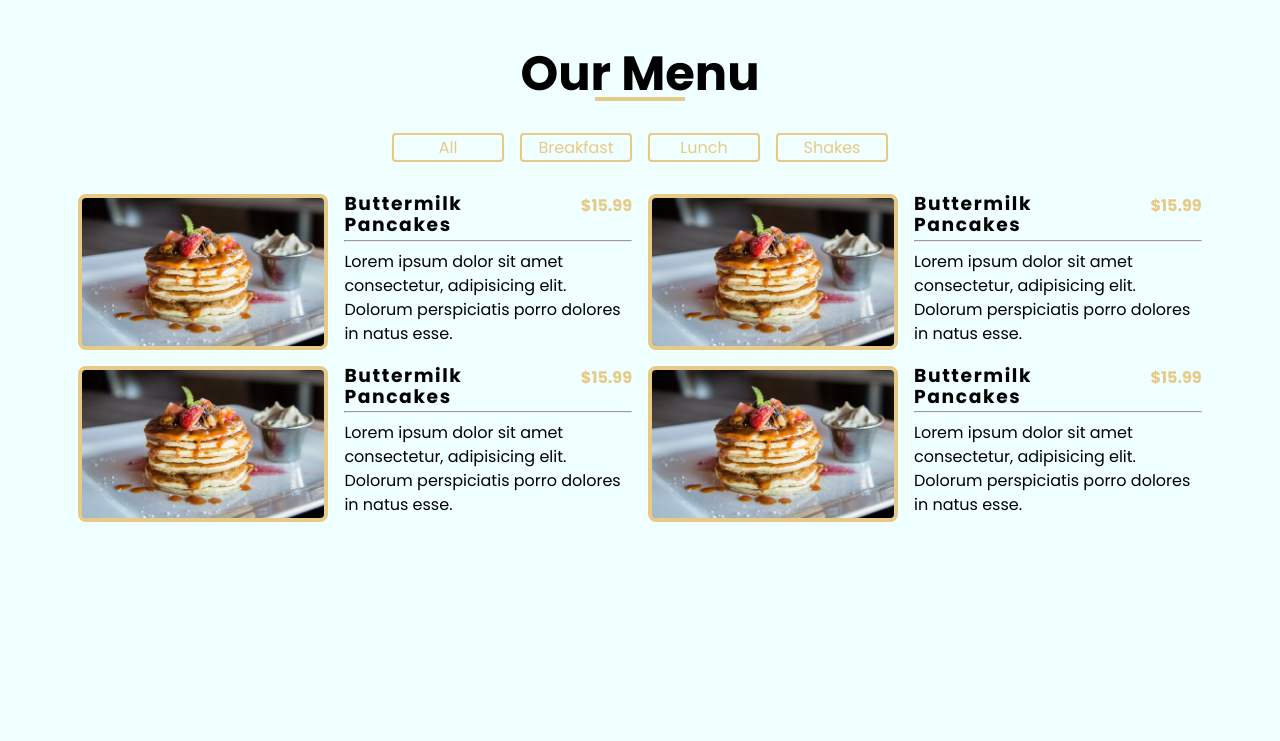
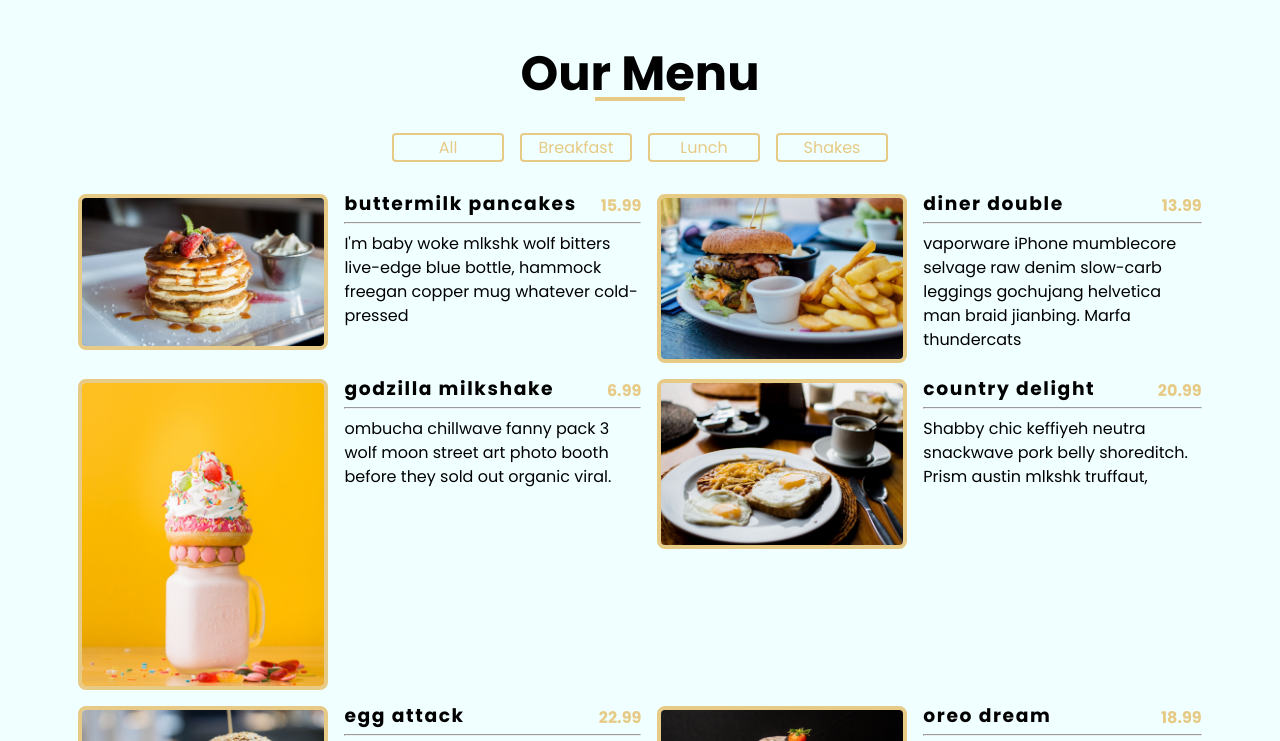
Before and after one commit to adswhitehouse/menu, a plain HTML site: page index.html in a window 1280 px wide. Both pictures are taken after a click on the button "All". Shown: the top 741 px of the page. Drawn offline with Linux system fonts and the light colour scheme.

Commit message:
added styling. removed menu items from html and generated using js. made menu buttons interactive

```diff
--- a/index.html
+++ b/index.html
@@ -18,71 +18,15 @@
   <header>
     <h1 class="page-heading">Our Menu</h1>
     <div class="filter-buttons">
-      <button class="filter-button">All</button>
-      <button class="filter-button">Breakfast</button>
-      <button class="filter-button">Lunch</button>
-      <button class="filter-button">Shakes</button>
+      <button class="filter-button jsAllBtn">All</button>
+      <button class="filter-button jsBreakfastBtn">Breakfast</button>
+      <button class="filter-button jsLunchBtn">Lunch</button>
+      <button class="filter-button jsShakesBtn">Shakes</button>
     </div>
   </header>
 
   <main>
-    <div class="menu-items">
-      <div class="menu-item">
-        <div class="menu-item-img"><img src="./images/item-1.jpeg" alt=""></div>
-        <div class="menu-item-content">
-          <div class="menu-item-title">
-            <h3>Buttermilk Pancakes</h3>
-            <span class="menu-item-price">$15.99</span>
-          </div>
-          <div class="menu-item-text">
-            <hr>
-            <p>Lorem ipsum dolor sit amet consectetur, adipisicing elit. Dolorum perspiciatis porro dolores in natus
-              esse.</p>
-          </div>
-        </div>
-      </div>
-      <div class="menu-item">
-        <div class="menu-item-img"><img src="./images/item-1.jpeg" alt=""></div>
-        <div class="menu-item-content">
-          <div class="menu-item-title">
-            <h3>Buttermilk Pancakes</h3>
-            <span class="menu-item-price">$15.99</span>
-          </div>
-          <div class="menu-item-text">
-            <hr>
-            <p>Lorem ipsum dolor sit amet consectetur, adipisicing elit. Dolorum perspiciatis porro dolores in natus
-              esse.</p>
-          </div>
-        </div>
-      </div>
-      <div class="menu-item">
-        <div class="menu-item-img"><img src="./images/item-1.jpeg" alt=""></div>
-        <div class="menu-item-content">
-          <div class="menu-item-title">
-            <h3>Buttermilk Pancakes</h3>
-            <span class="menu-item-price">$15.99</span>
-          </div>
-          <div class="menu-item-text">
-            <hr>
-            <p>Lorem ipsum dolor sit amet consectetur, adipisicing elit. Dolorum perspiciatis porro dolores in natus
-              esse.</p>
-          </div>
-        </div>
-      </div>
-      <div class="menu-item">
-        <div class="menu-item-img"><img src="./images/item-1.jpeg" alt=""></div>
-        <div class="menu-item-content">
-          <div class="menu-item-title">
-            <h3>Buttermilk Pancakes</h3>
-            <span class="menu-item-price">$15.99</span>
-          </div>
-          <div class="menu-item-text">
-            <hr>
-            <p>Lorem ipsum dolor sit amet consectetur, adipisicing elit. Dolorum perspiciatis porro dolores in natus
-              esse.</p>
-          </div>
-        </div>
-      </div>
+    <div class="menu-items jsMenuItems">
     </div>
   </main>
 
--- a/menu.js
+++ b/menu.js
@@ -1,4 +1,4 @@
-export const menu = [
+export let menu = [
   {
     id: 1,
     title: "buttermilk pancakes",
--- a/script.js
+++ b/script.js
@@ -0,0 +1,70 @@
+import { menu } from "./menu.js";
+
+let menuItems = document.querySelector(".jsMenuItems");
+
+let allBtn = document.querySelector(".jsAllBtn");
+let breakfastBtn = document.querySelector(".jsBreakfastBtn");
+let lunchBtn = document.querySelector(".jsLunchBtn");
+let shakesBtn = document.querySelector(".jsShakesBtn");
+
+createMenu(menu);
+
+function createMenu(menu) {
+  menu.forEach((menuItem) => {
+    let menuItemHTML = `
+    <div class="menu-item">
+      <div class="menu-item-img"><img src="${menuItem.img}" alt=""></div>
+      <div class="menu-item-content">
+        <div class="menu-item-title">
+          <h3>${menuItem.title}</h3>
+          <span class="menu-item-price">${menuItem.price}</span>
+        </div>
+        <div class="menu-item-text">
+          <hr>
+          <p>${menuItem.desc}</p>
+        </div>
+      </div>
+    </div>`;
+    menuItems.innerHTML += menuItemHTML;
+  });
+
+
+}
+
+breakfastBtn.addEventListener("click", () => {
+    let breakfastItems = []
+    menu.forEach((menuItem) => {
+      if(menuItem.category === "breakfast") {
+        breakfastItems.push(menuItem)
+      }
+    })
+    menuItems.innerHTML = ""
+    createMenu(breakfastItems)
+})
+
+lunchBtn.addEventListener("click", () => {
+  let lunchItems = []
+  menu.forEach((menuItem) => {
+    if(menuItem.category === "lunch") {
+      lunchItems.push(menuItem)
+    }
+  })
+  menuItems.innerHTML = ""
+  createMenu(lunchItems)
+})
+
+shakesBtn.addEventListener("click", () => {
+  let shakesItems = []
+  menu.forEach((menuItem) => {
+    if(menuItem.category === "shakes") {
+      shakesItems.push(menuItem)
+    }
+  })
+  menuItems.innerHTML = ""
+  createMenu(shakesItems)
+})
+
+allBtn.addEventListener("click", () => {
+ menuItems.innerHTML = ""
+ createMenu(menu)
+})
```
